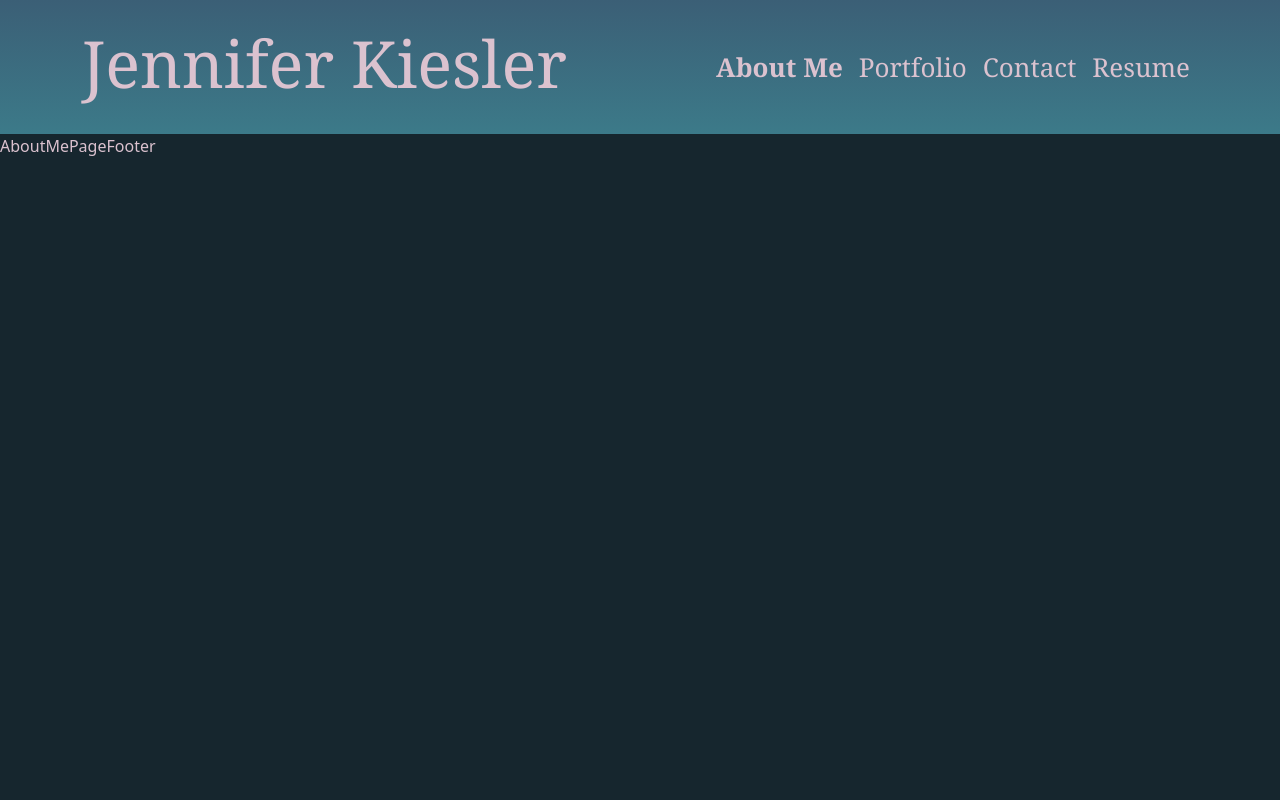
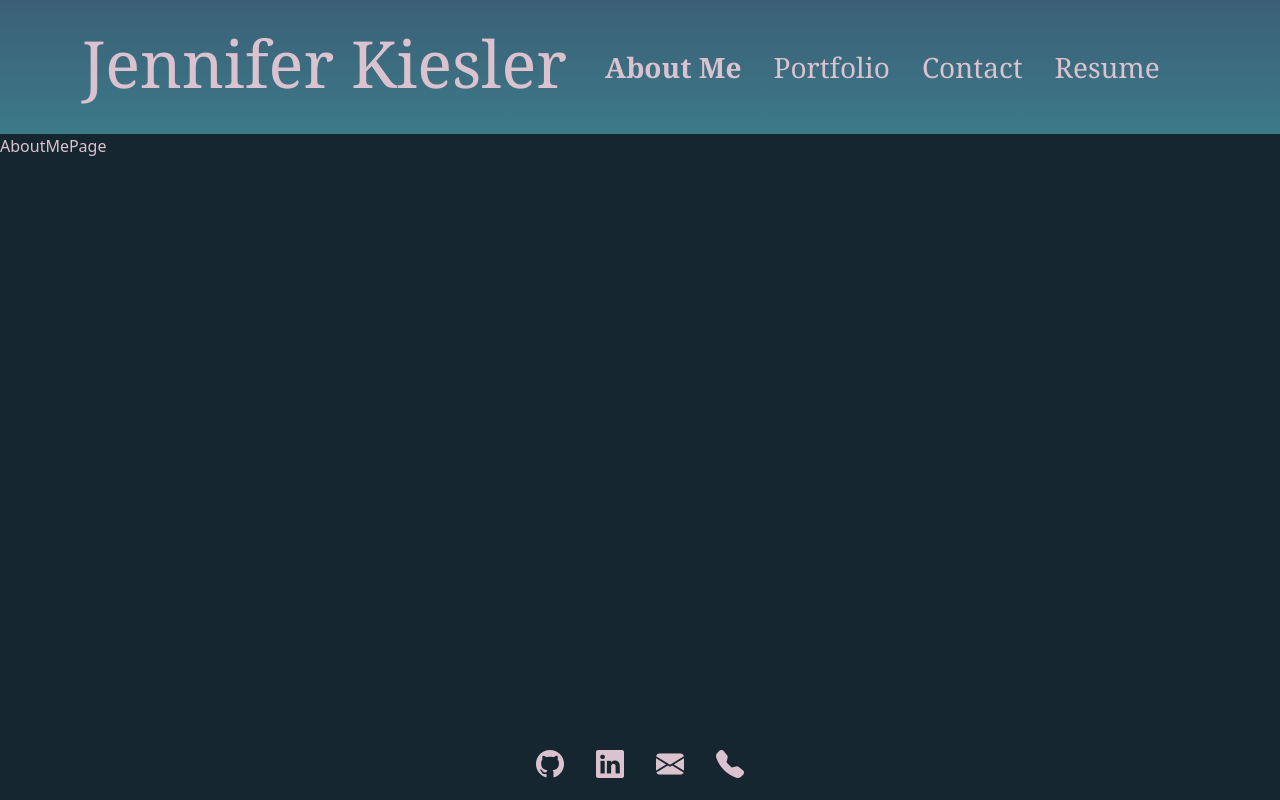
Before and after one commit to JenniferKiesler/kiesler-react-portfolio, a React (Create React App) app: page / in a window 1280 px wide. Built offline with nearby package versions, Linux system fonts and the light colour scheme.

Commit message:
adds Footer.js

```diff
--- a/src/App.css
+++ b/src/App.css
@@ -22,13 +22,19 @@ nav {
   /* font-family: Georgia, 'Times New Roman', Times, serif; */
 }
 
-.nav-name {
+.my-name {
   font-size: 65px;
+}
+
+.navbar .container {
+  flex-wrap: wrap;
+  justify-content: center;
+  text-align: center;
 }
 
 .nav-link {
   color: var(--fontColor);
-  font-size: 26px;
+  text-align: center;
 }
 
 .navbar-nav .nav-link.active, .navbar-nav .show>.nav-link {
@@ -39,16 +45,13 @@ nav {
   color: var(--hoverColor);
 }
 
-@media (max-width: 768px) {
-  .navbar .container {
-    justify-content: center;
-    text-align: center;
-  }
+footer a {
+  color: var(--fontColor);
 }
 
-/* .current-page {
-  color: var(--fontColor);
-} */
+footer a:hover {
+  color: var(--hoverColor);
+}
 
 /* .App-logo {
   height: 40vmin;
--- a/src/components/Footer.js
+++ b/src/components/Footer.js
@@ -1,5 +1,20 @@
 const Footer = props => {
-  return 'Footer'
+  return (
+    <footer className="fixed-bottom d-flex justify-content-center p-3">
+      <a href="https://github.com/JenniferKiesler" target="_blank">
+        <i className="bi bi-github m-3 fs-3"></i>
+      </a>
+      <a href="https://www.linkedin.com/in/jennifer-kiesler-aa469591/" target="_blank">
+        <i className="bi bi-linkedin m-3 fs-3"></i>
+      </a>
+      <a href="mailto:kiesler.jen@gmail.com">
+        <i className="bi bi-envelope-fill m-3 fs-3"></i>
+      </a>
+      <a href="tel:12629948243">
+        <i className="bi bi-telephone-fill m-3 fs-3"></i>
+      </a>
+    </footer>
+  )
 }
 
 export default Footer
--- a/src/components/Header.js
+++ b/src/components/Header.js
@@ -3,8 +3,8 @@ import Navigation from "./Navigation"
 const Header = ({ view, setView }) => {
   return (
     <nav className="navbar navbar-expand-lg p-4">
-      <div className="container">
-        <h1 className="nav-name">Jennifer Kiesler</h1>
+      <div className="container mx-auto">
+        <h1 className="my-name">Jennifer Kiesler</h1>
         <Navigation
           view={view}
           setView={setView}
--- a/src/components/Navigation.js
+++ b/src/components/Navigation.js
@@ -1,10 +1,10 @@
 const Navigation = ({ view, setView }) => {
   return (
-    <ul className="navbar-nav fs-3">
+    <ul className="navbar-nav fs-3 mx-auto">
       <li className="nav-item">
         <a
           onClick={() => setView('about')}
-          className={`nav-link ${view === 'about' ? 'active fw-bold' : ''}`}
+          className={`nav-link m-2 ${view === 'about' ? 'active fw-bold' : ''}`}
           href="#"
         >
           About Me
@@ -13,7 +13,7 @@ const Navigation = ({ view, setView }) => {
       <li className="nav-item">
         <a
           onClick={() => setView('portfolio')}
-          className={`nav-link ${view === 'portfolio' ? 'active fw-bold' : ''}`}
+          className={`nav-link m-2 ${view === 'portfolio' ? 'active fw-bold' : ''}`}
           href="#"
         >
           Portfolio
@@ -22,7 +22,7 @@ const Navigation = ({ view, setView }) => {
       <li className="nav-item">
         <a
           onClick={() => setView('contact')}
-          className={`nav-link ${view === 'contact' ? 'active fw-bold' : ''}`}
+          className={`nav-link m-2 ${view === 'contact' ? 'active fw-bold' : ''}`}
           href="#"
         >
           Contact
@@ -31,7 +31,7 @@ const Navigation = ({ view, setView }) => {
       <li className="nav-item">
         <a
           onClick={() => setView('resume')}
-          className={`nav-link ${view === 'resume' ? 'active fw-bold' : ''}`}
+          className={`nav-link m-2 ${view === 'resume' ? 'active fw-bold' : ''}`}
           href="#"
         >
           Resume
```
